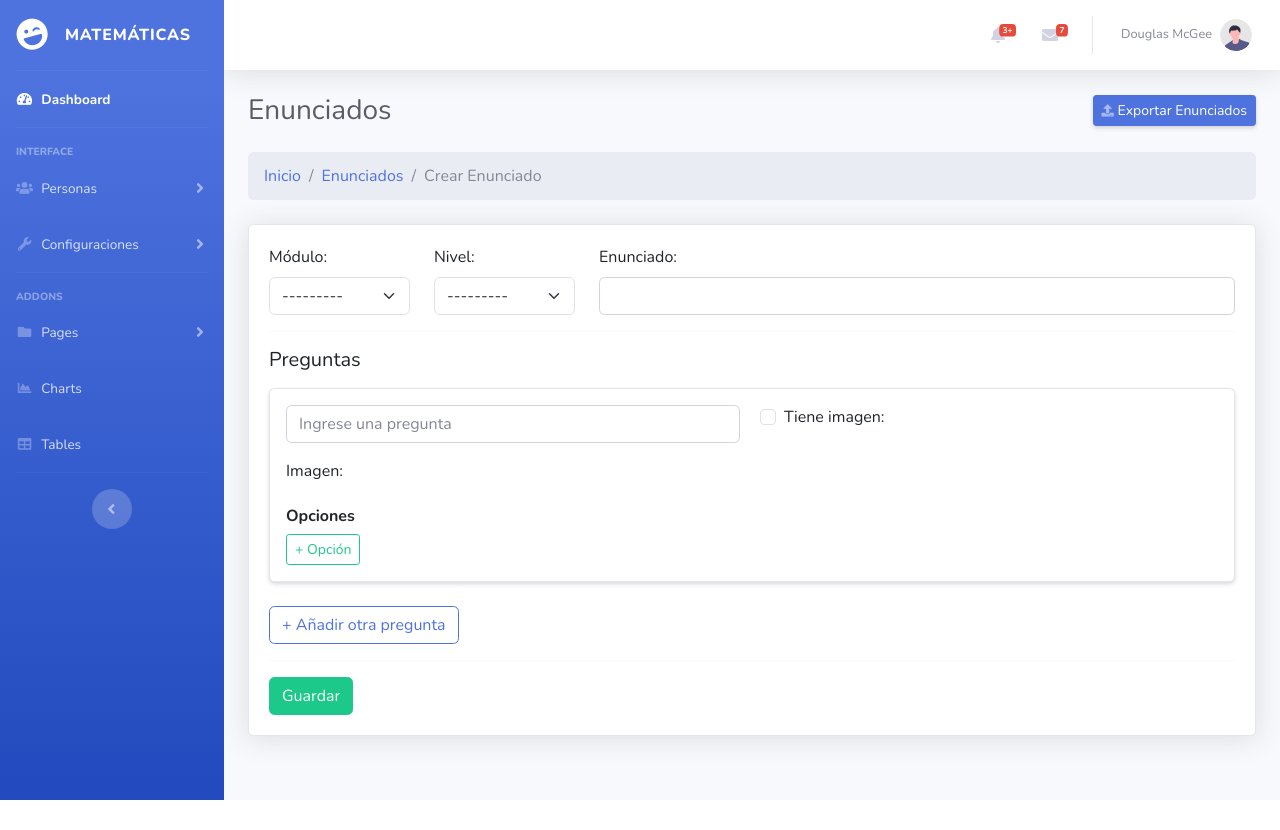
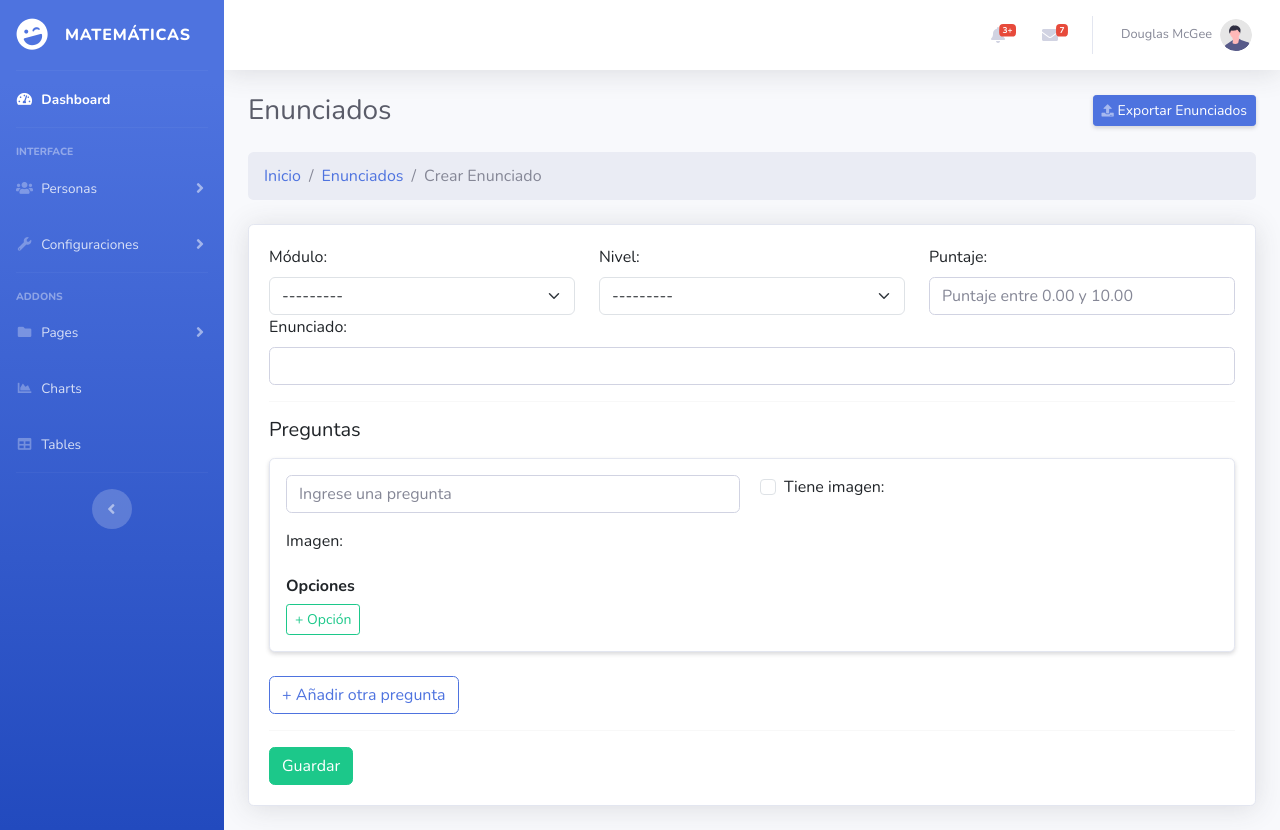
Before and after one commit to Dafaild25/project_matematicas, a Django app: page /enunciado/create in a window 1280 px wide. Before the commit the page ends 800 px from the top, so only its background shows below. Run offline with Django 5.2, Linux system fonts and the light colour scheme; data comes from the database, SQL or seed files in the repository; both versions use the stored data as it was after the commit; some libraries are stand-ins or nearby versions.

Commit message:
Campo puntaje añadido en enunciado

```diff
--- a/Aplicaciones/core/forms/enunciado_form.py
+++ b/Aplicaciones/core/forms/enunciado_form.py
@@ -13,11 +13,24 @@ class EnunciadoForm(forms.ModelForm):
 
     class Meta:
         model = Enunciados
-        fields = ['fk_modulo', 'fk_nivel', 'enun_nombre']
+        fields = ['fk_modulo', 'fk_nivel', 'enun_nombre', 'enum_puntaje']
         widgets = {
             'fk_nivel': forms.Select(attrs={'class': 'form-select'}),
             'enun_nombre': forms.TextInput(attrs={'class': 'form-control'}),
+            'enum_puntaje': forms.NumberInput(attrs={
+                'class': 'form-control',
+                'min':0,
+                'max':10,
+                'step':'0.01',
+                'placeholder':'Puntaje entre 0.00 y 10.00'
+            }),
         }
+
+    def clean_enum_puntaje(self):
+        puntaje = self.cleaned_data.get('enum_puntaje')
+        if puntaje < 0 or puntaje > 10:
+            raise forms.ValidationError('El puntaje debe estar entre 0 y 10.')
+        return puntaje
 
     def __init__(self, *args, **kwargs):
         data = kwargs.get('data')
--- a/Aplicaciones/core/models.py
+++ b/Aplicaciones/core/models.py
@@ -94,6 +94,7 @@ class Enunciados(models.Model):
     enun_id = models.AutoField(primary_key=True)
     fk_nivel = models.ForeignKey(Niveles,verbose_name='Nivel',on_delete=models.CASCADE)
     enun_nombre = models.CharField(max_length=100,null=False,verbose_name="Enunciado:")
+    enum_puntaje = models.DecimalField(max_digits=5,decimal_places=2,null=False,verbose_name="Puntaje:")
     enun_estado = models.BooleanField(default=True,verbose_name='Estado:')
     enun_fecha_creacion = models.DateTimeField(auto_now_add=True,verbose_name='Creado el:')
     enun_fecha_actualizacion = models.DateTimeField(auto_now=True,verbose_name='Actualizado el:')
--- a/Aplicaciones/core/templates/enunciado/Create.html
+++ b/Aplicaciones/core/templates/enunciado/Create.html
@@ -25,15 +25,20 @@
                 {% csrf_token %}
 
                 <div class="row mb-3">
-                    <div class="col-md-2">
+                    <div class="col-md-4">
                         {{ form_enunciado.fk_modulo.label_tag }}
                         {{ form_enunciado.fk_modulo }}
                     </div>
-                    <div class="col-md-2">
+                    <div class="col-md-4">
                         {{ form_enunciado.fk_nivel.label_tag }}
                         {{ form_enunciado.fk_nivel }}
                     </div>
-                    <div class="col-md-8">
+
+                    <div class="col-md-4">
+                        {{form_enunciado.enum_puntaje.label_tag}}
+                        {{form_enunciado.enum_puntaje}}
+                    </div>
+                    <div class="col-md-12">
                         {{ form_enunciado.enun_nombre.label_tag }}
                         {{ form_enunciado.enun_nombre }}
                     </div>
--- a/Aplicaciones/core/templates/enunciado/Index.html
+++ b/Aplicaciones/core/templates/enunciado/Index.html
@@ -56,7 +56,7 @@
                             <button class="accordion-button collapsed" type="button" data-bs-toggle="collapse"
                                 data-bs-target="#collapse{{ forloop.counter }}" aria-expanded="false"
                                 aria-controls="collapse{{ forloop.counter }}">
-                                {{enunciado.fk_nivel.fk_modulo.mod_nombre}}— {{ enunciado.fk_nivel.niv_nombre }}-{{ enunciado.enun_nombre }}
+                                {{enunciado.fk_nivel.fk_modulo.mod_nombre}}— {{ enunciado.fk_nivel.niv_nombre }}-{{ enunciado.enun_nombre }} - puntaje:  <strong> {{ enunciado.enum_puntaje }} </strong>
                             </button>
                         </h2>
                         <div id="collapse{{ forloop.counter }}" class="accordion-collapse collapse"
```
Also changed, not shown: Aplicaciones/core/migrations/0008_niveles_enunciados_preguntas_opciones_and_more.py, db.sqlite3.
